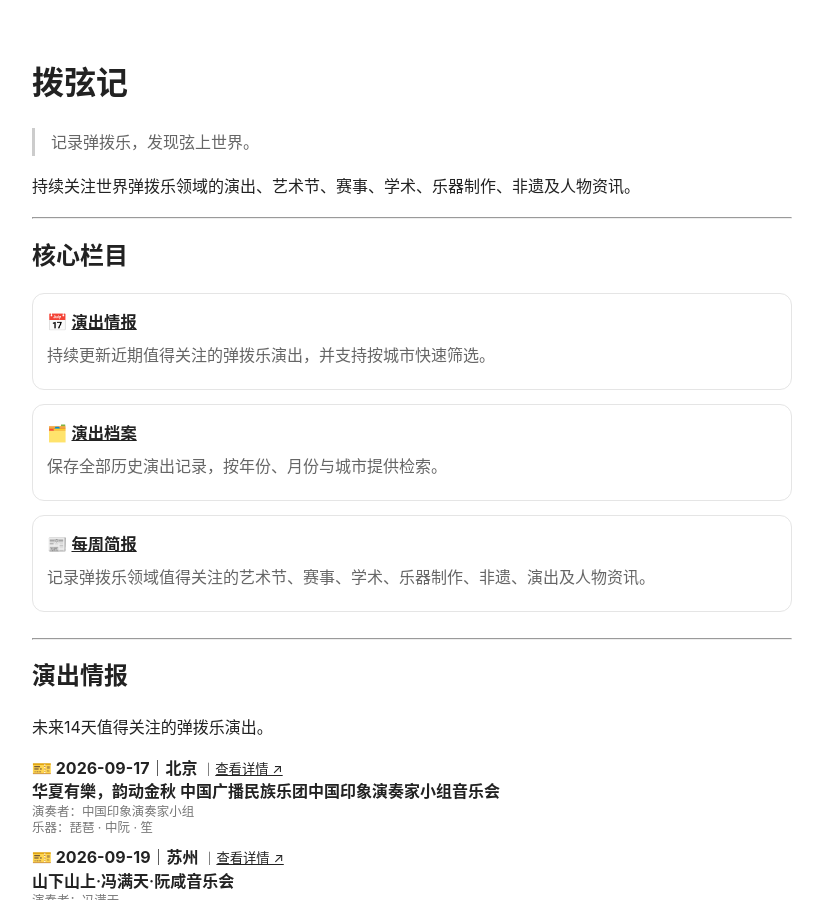
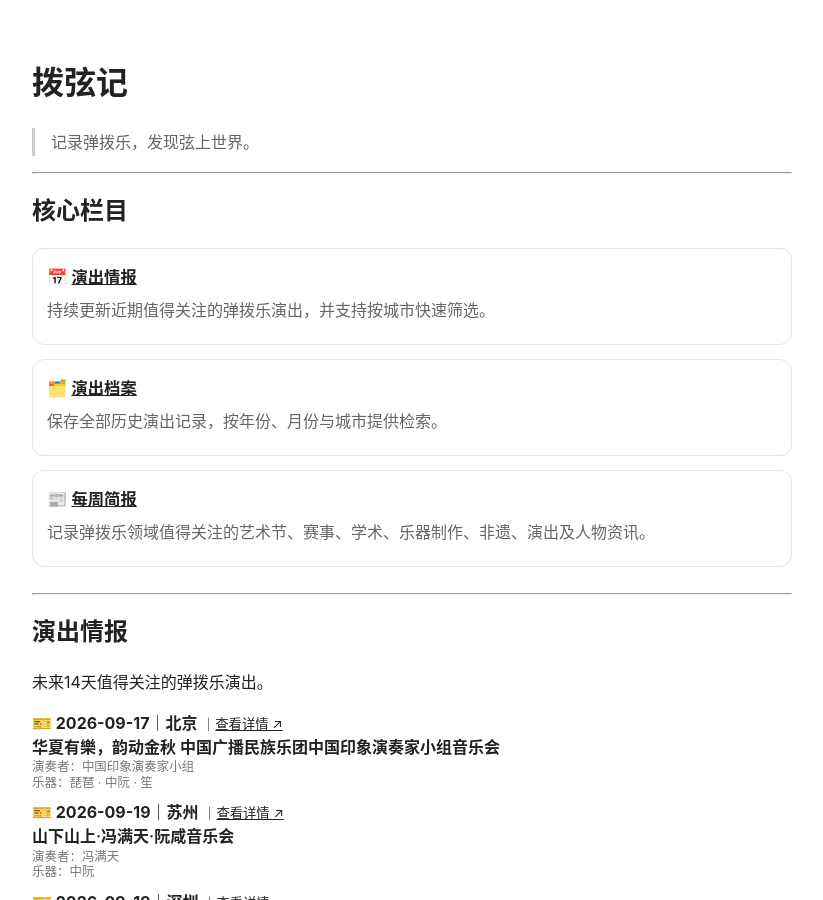
Before and after one commit to KeenKwok/boxianji, a Jekyll site: the page built from index.md, in a window 1280 px wide and 900 px high. Shown: the whole window, without its empty margins (228-1051 px from the left). Built offline with Jekyll 4.4.1, drawn with Linux system fonts in a browser that asks for light colours.

Commit message:
更新 index.md

```diff
--- a/index.md
+++ b/index.md
@@ -6,8 +6,6 @@ title: 首页
 # 拨弦记
 
 > 记录弹拨乐，发现弦上世界。
-
-持续关注世界弹拨乐领域的演出、艺术节、赛事、学术、乐器制作、非遗及人物资讯。
 
 ---
 
```
